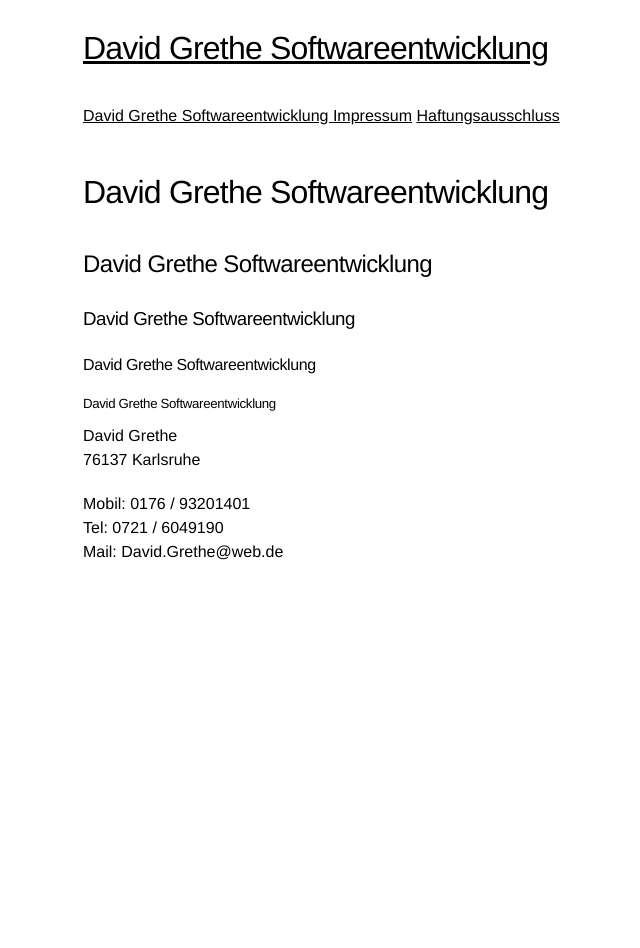
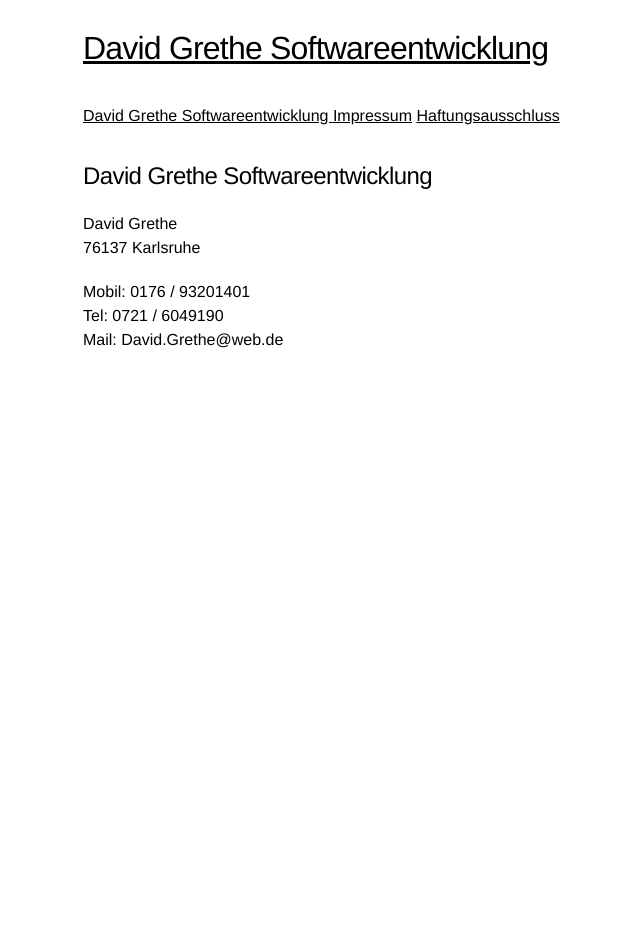
Before and after one commit to thepagemaker88/usintTemplate, a Jekyll site: the page built from index.md, in a window 1280 px wide. Shown: the whole page, without its empty margins (95-735 px from the left). Built offline with Jekyll 4.4.1, drawn with Linux system fonts in a browser that asks for light colours; our own code applies the rules of GitHub Pages for plain Markdown files.

Commit message:
Update index.md

```diff
--- a/index.md
+++ b/index.md
@@ -2,11 +2,7 @@
 layout: default
 ---
 
-# David Grethe Softwareentwicklung
 ## David Grethe Softwareentwicklung
-### David Grethe Softwareentwicklung
-#### David Grethe Softwareentwicklung
-##### David Grethe Softwareentwicklung
 
 David Grethe<BR>
 76137 Karlsruhe
```
